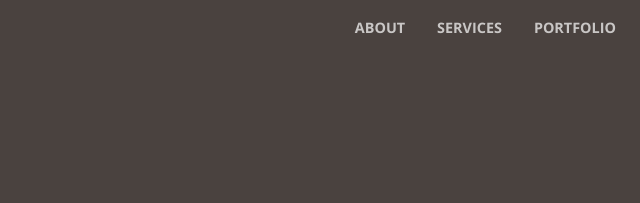
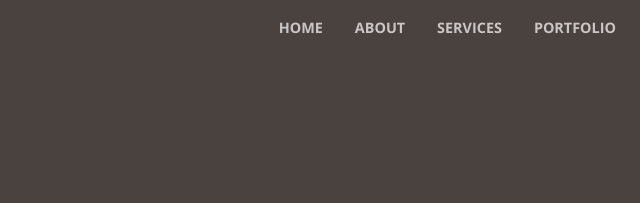
Before and after one commit to ringsce/kreatyve.github.io, a plain HTML site: page index.html in a window 1280 px wide. Shown: the top 203 px of the page, 463-1103 px from the left. Drawn offline with nearby package versions, Linux system fonts and the light colour scheme.

Commit message:
Add files via upload

```diff
--- a/index.html
+++ b/index.html
@@ -21,6 +21,7 @@
                 aria-label="Toggle navigation"><i class="fa fa-align-justify"></i></button>
             <div class="collapse navbar-collapse" id="navbarResponsive">
                 <ul class="nav navbar-nav ml-auto">
+                    <li class="nav-item" role="presentation"><a class="nav-link js-scroll-trigger" href="https://pedrolvicente.kreatyve.com">Home</a></li>
                     <li class="nav-item" role="presentation"><a class="nav-link js-scroll-trigger" href="#about">About</a></li>
                     <li class="nav-item" role="presentation"><a class="nav-link js-scroll-trigger" href="#services">Services</a></li>
                     <li class="nav-item" role="presentation"><a class="nav-link js-scroll-trigger" href="#portfolio">Portfolio</a></li>
```
